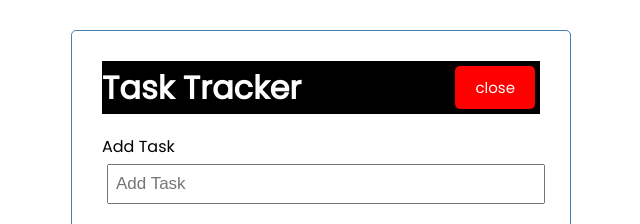
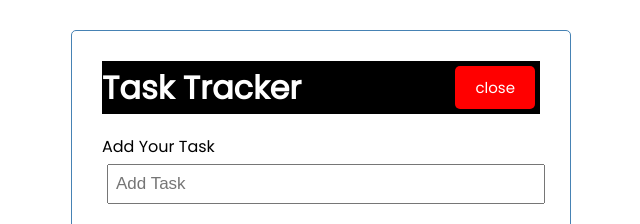
Before and after one commit to Pandiyarajan187/Add-Task-Project-1, a React (Create React App) app: page / in a window 1280 px wide. Both pictures are taken after a click on the button "Add". Shown: the top 224 px of the page, without its empty margins (319-959 px from the left). Built offline with nearby package versions, Linux system fonts and the light colour scheme; data requests are answered from the project's data file.

Commit message:
Changes Made

```diff
--- a/src/Components/AddTask.js
+++ b/src/Components/AddTask.js
@@ -24,7 +24,7 @@ const AddTask = ({ onAdd }) => {
   return (
     <form className="add-form" onSubmit={onSubmit}>
       <div className="form-control" >
-        <label>Add Task</label>
+        <label>Add Your Task </label>
         <input
           type="text"
           placeholder="Add Task"
```
